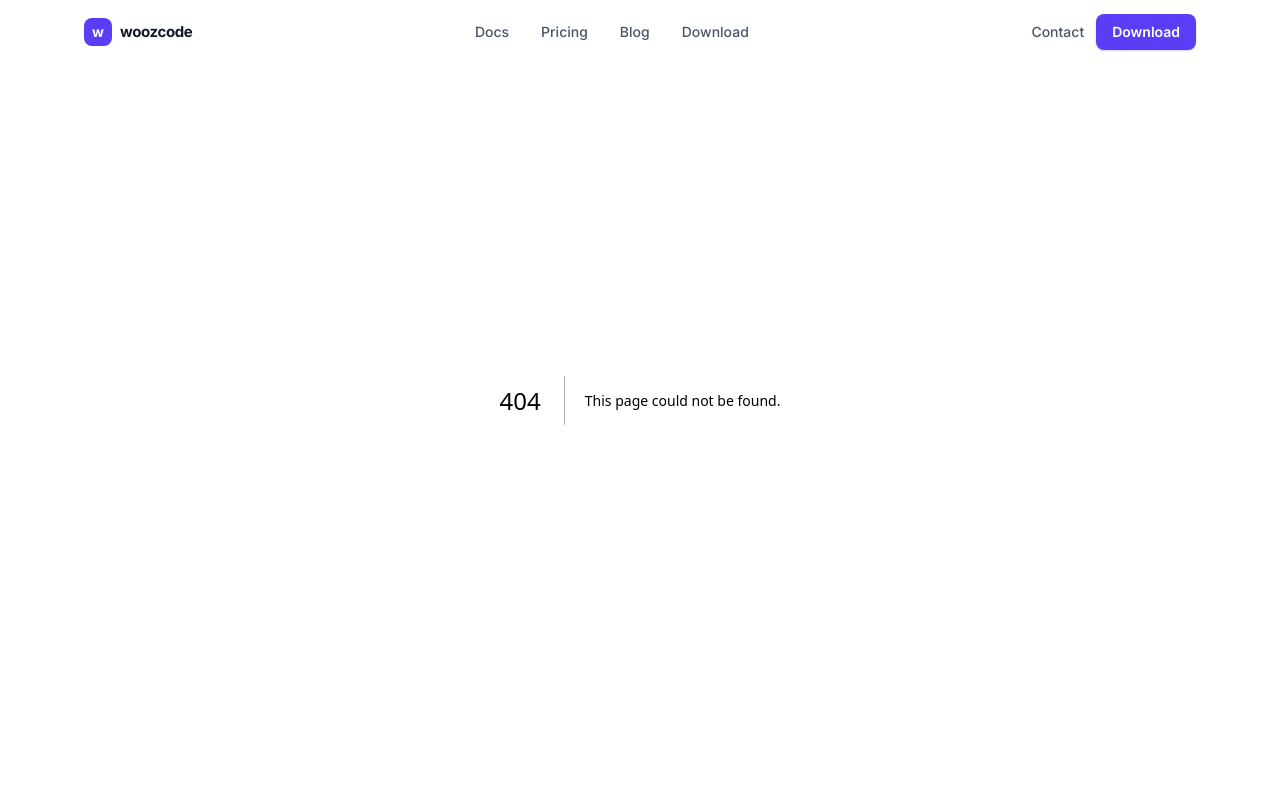
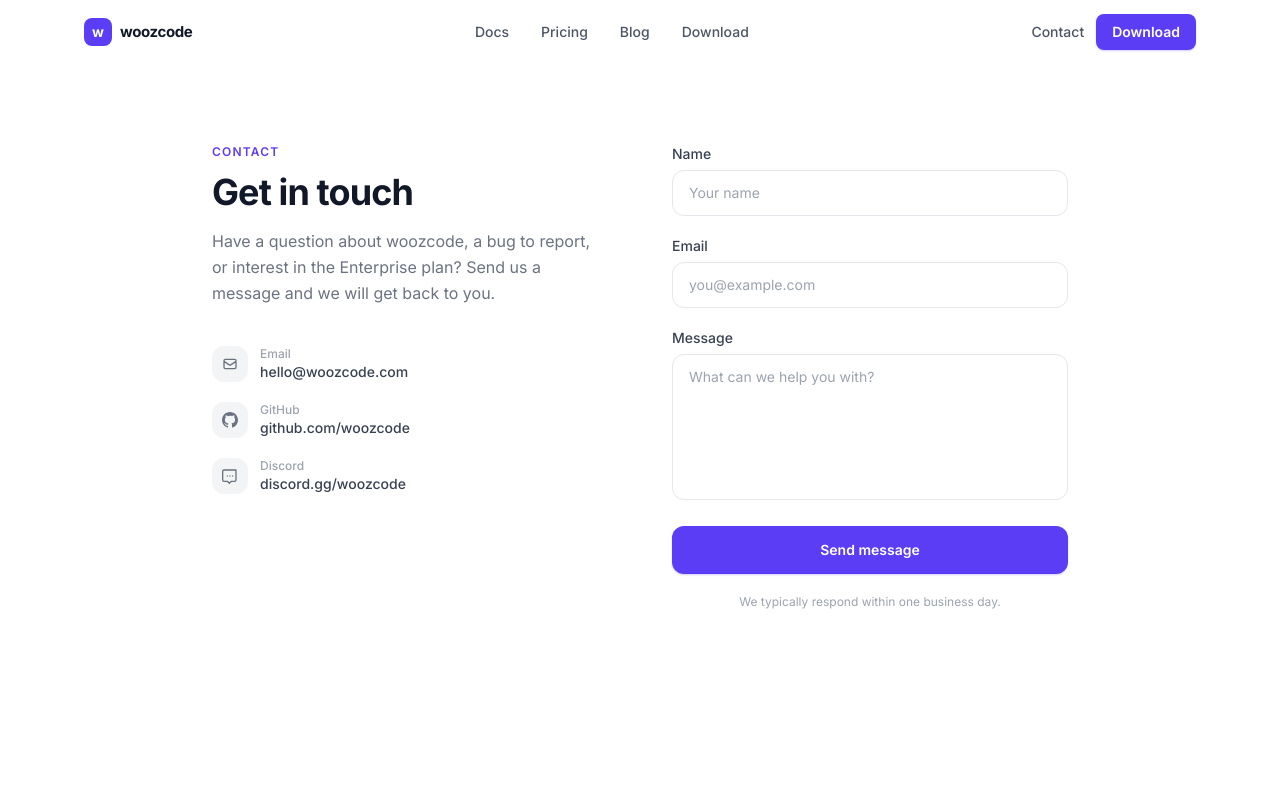
Before and after one commit to yusufsafary/woozcode, a Next.js app: page /contact in a window 1280 px wide. Before the commit this address had no page. Shown: the top 800 px of the page. Built offline with nearby package versions, Linux system fonts and the light colour scheme.

Commit message:
add app/contact/page.tsx

```diff
--- /dev/null
+++ b/app/contact/page.tsx
@@ -0,0 +1,154 @@
+'use client'
+
+import type { Metadata } from 'next'
+import { useState } from 'react'
+
+export default function ContactPage() {
+  const [form, setForm] = useState({ name: '', email: '', message: '' })
+  const [sent, setSent] = useState(false)
+
+  const handleSubmit = (e: React.FormEvent) => {
+    e.preventDefault()
+    setSent(true)
+  }
+
+  if (sent) {
+    return (
+      <div className="pt-16 min-h-screen bg-white flex items-center justify-center">
+        <div className="text-center max-w-sm px-5">
+          <div className="w-14 h-14 rounded-full bg-accent/10 flex items-center justify-center mx-auto mb-5">
+            <svg className="w-7 h-7 text-accent" fill="none" viewBox="0 0 24 24" stroke="currentColor" strokeWidth={2}>
+              <path strokeLinecap="round" strokeLinejoin="round" d="M5 13l4 4L19 7" />
+            </svg>
+          </div>
+          <h2 className="text-2xl font-bold text-gray-900 mb-2">Message received</h2>
+          <p className="text-gray-500 text-sm">
+            Thanks for reaching out. We aim to respond within one business day.
+          </p>
+        </div>
+      </div>
+    )
+  }
+
+  return (
+    <div className="pt-16 min-h-screen bg-white">
+      <div className="max-w-4xl mx-auto px-5 py-20">
+        <div className="grid md:grid-cols-2 gap-16">
+          {/* Left */}
+          <div>
+            <span className="text-xs font-semibold uppercase tracking-widest text-accent mb-3 block">Contact</span>
+            <h1 className="text-4xl font-bold text-gray-900 tracking-tight mb-4">
+              Get in touch
+            </h1>
+            <p className="text-gray-500 leading-relaxed mb-10">
+              Have a question about woozcode, a bug to report, or interest in the Enterprise plan? Send us a message and we will get back to you.
+            </p>
+
+            <div className="space-y-5">
+              {[
+                {
+                  icon: (
+                    <svg className="w-4 h-4" fill="none" viewBox="0 0 24 24" stroke="currentColor" strokeWidth={2}>
+                      <path strokeLinecap="round" strokeLinejoin="round" d="M3 8l7.89 5.26a2 2 0 002.22 0L21 8M5 19h14a2 2 0 002-2V7a2 2 0 00-2-2H5a2 2 0 00-2 2v10a2 2 0 002 2z" />
+                    </svg>
+                  ),
+                  label: 'Email',
+                  value: 'hello@woozcode.com',
+                },
+                {
+                  icon: (
+                    <svg className="w-4 h-4" fill="currentColor" viewBox="0 0 24 24">
+                      <path d="M12 0C5.374 0 0 5.373 0 12c0 5.302 3.438 9.8 8.207 11.387.599.111.793-.261.793-.577v-2.234c-3.338.726-4.033-1.416-4.033-1.416-.546-1.387-1.333-1.756-1.333-1.756-1.089-.745.083-.729.083-.729 1.205.084 1.839 1.237 1.839 1.237 1.07 1.834 2.807 1.304 3.492.997.107-.775.418-1.305.762-1.604-2.665-.305-5.467-1.334-5.467-5.931 0-1.311.469-2.381 1.236-3.221-.124-.303-.535-1.524.117-3.176 0 0 1.008-.322 3.301 1.23A11.509 11.509 0 0112 5.803c1.02.005 2.047.138 3.006.404 2.291-1.552 3.297-1.23 3.297-1.23.653 1.653.242 2.874.118 3.176.77.84 1.235 1.911 1.235 3.221 0 4.609-2.807 5.624-5.479 5.921.43.372.823 1.102.823 2.222v3.293c0 .319.192.694.801.576C20.566 21.797 24 17.3 24 12c0-6.627-5.373-12-12-12z" />
+                    </svg>
+                  ),
+                  label: 'GitHub',
+                  value: 'github.com/woozcode',
+                },
+                {
+                  icon: (
+                    <svg className="w-4 h-4" fill="none" viewBox="0 0 24 24" stroke="currentColor" strokeWidth={2}>
+                      <path strokeLinecap="round" strokeLinejoin="round" d="M8 12h.01M12 12h.01M16 12h.01M21 3H3a2 2 0 00-2 2v13a2 2 0 002 2h5l3 3 3-3h5a2 2 0 002-2V5a2 2 0 00-2-2z" />
+                    </svg>
+                  ),
+                  label: 'Discord',
+                  value: 'discord.gg/woozcode',
+                },
+              ].map((item) => (
+                <div key={item.label} className="flex items-center gap-3">
+                  <div className="w-9 h-9 rounded-xl bg-gray-100 flex items-center justify-center text-gray-500 flex-shrink-0">
+                    {item.icon}
+                  </div>
+                  <div>
+                    <div className="text-xs text-gray-400 font-medium">{item.label}</div>
+                    <div className="text-sm text-gray-700 font-medium">{item.value}</div>
+                  </div>
+                </div>
+              ))}
+            </div>
+          </div>
+
+          {/* Form */}
+          <div>
+            <form onSubmit={handleSubmit} className="space-y-5">
+              <div>
+                <label className="block text-sm font-medium text-gray-700 mb-1.5" htmlFor="name">
+                  Name
+                </label>
+                <input
+                  id="name"
+                  type="text"
+                  required
+                  placeholder="Your name"
+                  value={form.name}
+                  onChange={(e) => setForm({ ...form, name: e.target.value })}
+                  className="w-full px-4 py-3 rounded-xl border border-gray-200 text-sm text-gray-900 placeholder-gray-400 focus:outline-none focus:border-accent focus:ring-2 focus:ring-accent/15 transition-all"
+                />
+              </div>
+
+              <div>
+                <label className="block text-sm font-medium text-gray-700 mb-1.5" htmlFor="email">
+                  Email
+                </label>
+                <input
+                  id="email"
+                  type="email"
+                  required
+                  placeholder="you@example.com"
+                  value={form.email}
+                  onChange={(e) => setForm({ ...form, email: e.target.value })}
+                  className="w-full px-4 py-3 rounded-xl border border-gray-200 text-sm text-gray-900 placeholder-gray-400 focus:outline-none focus:border-accent focus:ring-2 focus:ring-accent/15 transition-all"
+                />
+              </div>
+
+              <div>
+                <label className="block text-sm font-medium text-gray-700 mb-1.5" htmlFor="message">
+                  Message
+                </label>
+                <textarea
+                  id="message"
+                  required
+                  rows={6}
+                  placeholder="What can we help you with?"
+                  value={form.message}
+                  onChange={(e) => setForm({ ...form, message: e.target.value })}
+                  className="w-full px-4 py-3 rounded-xl border border-gray-200 text-sm text-gray-900 placeholder-gray-400 focus:outline-none focus:border-accent focus:ring-2 focus:ring-accent/15 transition-all resize-none"
+                />
+              </div>
+
+              <button
+                type="submit"
+                className="w-full py-3.5 rounded-xl bg-accent text-white font-semibold text-sm hover:bg-accent-600 active:scale-[0.98] transition-all shadow-sm shadow-accent/25"
+              >
+                Send message
+              </button>
+
+              <p className="text-xs text-gray-400 text-center">
+                We typically respond within one business day.
+              </p>
+            </form>
+          </div>
+        </div>
+      </div>
+    </div>
+  )
+}
```
